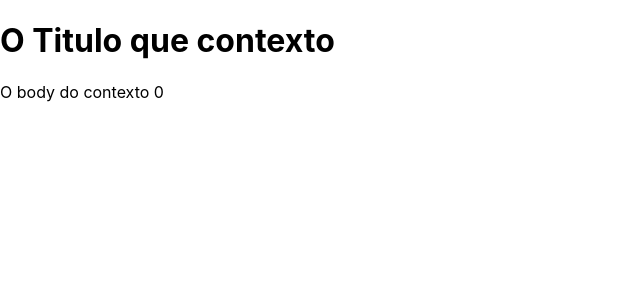
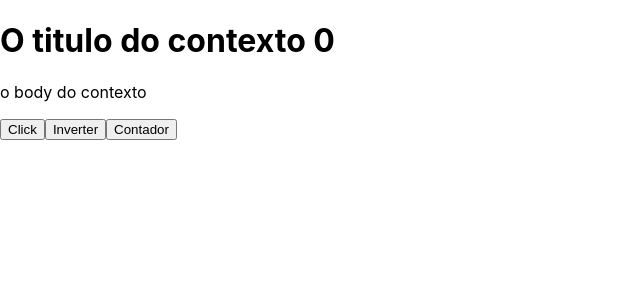
Before and after one commit to marcelosanto/react-hook, a React (Create React App) app: page / in a window 1280 px wide. Shown: the top 300 px of the page, without its empty margins (0-640 px from the left). Built offline with nearby package versions, Linux system fonts and the light colour scheme.

Commit message:
useReducer

```diff
--- a/src/App.js
+++ b/src/App.js
@@ -1,13 +1,47 @@
+import { useReducer } from 'react'
 import './App.css'
-import { Div } from './components/Div'
 
-import { AppContext } from './contexts/AppContext'
+const initialState = {
+    title: 'O titulo do contexto',
+    body: 'o body do contexto',
+    counter: 0,
+}
+
+const reducer = (state, action) => {
+    switch (action.type) {
+        case 'muda': {
+            console.log('Chamou muda')
+            return { ...state, title: 'Mudou' }
+        }
+        case 'inverter': {
+            console.log('Chamou inverter')
+            const { title } = state
+            return { ...state, title: title.split('').reverse().join('') }
+        }
+        case 'contador': {
+            console.log('Chamou contador')
+            const { counter } = state
+            return { ...state, counter: counter + 1 }
+        }
+    }
+
+    return { ...state }
+}
 
 function App() {
+    const [state, dispatch] = useReducer(reducer, initialState)
+    const { counter, title, body } = state
+
     return (
-        <AppContext>
-            <Div />
-        </AppContext>
+        <div>
+            <h1>
+                {title} {counter}
+            </h1>
+            <p>{body}</p>
+            <button onClick={() => dispatch({ type: 'muda' })}>Click</button>
+            <button onClick={() => dispatch({ type: 'inverter' })}>Inverter</button>
+            <button onClick={() => dispatch({ type: 'contador' })}>Contador</button>
+        </div>
     )
 }
 
```
